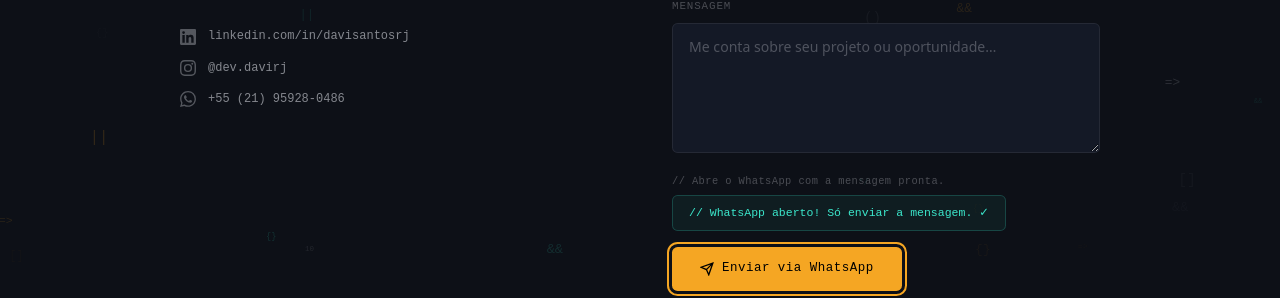
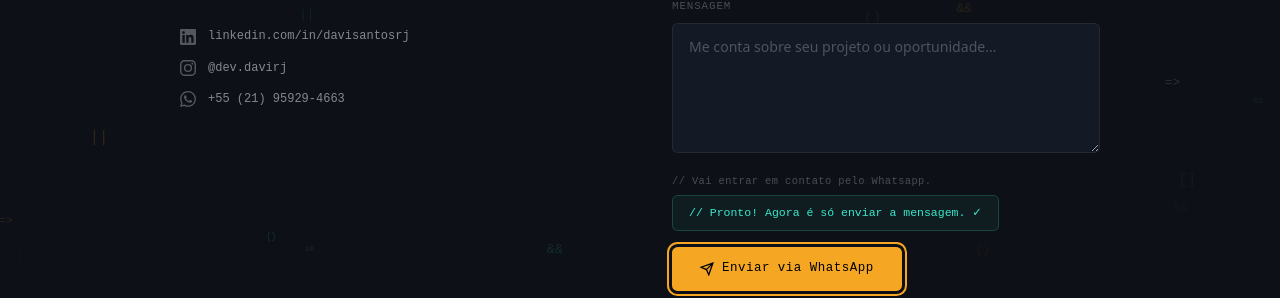
Before and after one commit to DavizinS/davi-portfolio, a React (Vite) app: page / in a window 1280 px wide. Both pictures are taken after typing "Sample", "name@example.com", "Sample" into the empty fields and a click on the button "Enviar via WhatsApp". Shown: the part 4483-4781 px from the top of the page. Built offline with nearby package versions, Linux system fonts and the light colour scheme.

Commit message:
Update App.jsx

```diff
--- a/src/App.jsx
+++ b/src/App.jsx
@@ -463,7 +463,7 @@ function buildWhatsAppUrl({ name, subject, email, message }) {
     `Olá, me chamo *${name}*.\n` +
     `Vim aqui para tratar do assunto: *${subjectLabel}*\n\n` +
     `${message}\n\n` +
-    `📧 E-mail para retorno: ${email}`;
+    `E-mail para retorno: ${email}`;
   return `https://wa.me/${WA_NUMBER}?text=${encodeURIComponent(text)}`;
 }
 
@@ -507,7 +507,7 @@ function Contato() {
             <div className="contact-direct reveal">
               {SOCIALS.map(({ label, href, icon }) => (
                 <a key={label} href={href} target="_blank" rel="noreferrer" className="contact-direct-item">
-                  {icon} {label === "WhatsApp" ? "+55 (21) 95928-0486" : label === "LinkedIn" ? "linkedin.com/in/davisantosrj" : "@dev.davirj"}
+                  {icon} {label === "WhatsApp" ? "+55 (21) 95929-4663" : label === "LinkedIn" ? "linkedin.com/in/davisantosrj" : "@dev.davirj"}
                 </a>
               ))}
             </div>
@@ -559,9 +559,9 @@ function Contato() {
 
             <div className="form-submit">
               <div>
-                <p className="form-note">// Abre o WhatsApp com a mensagem pronta.</p>
+                <p className="form-note">// Vai entrar em contato pelo Whatsapp.</p>
                 {status === "success" && (
-                  <p className="form-status success">// WhatsApp aberto! Só enviar a mensagem. ✓</p>
+                  <p className="form-status success">// Pronto! Agora é só enviar a mensagem. ✓</p>
                 )}
                 {status === "error" && (
                   <p className="form-status error">// Preencha nome, e-mail e mensagem.</p>
```
